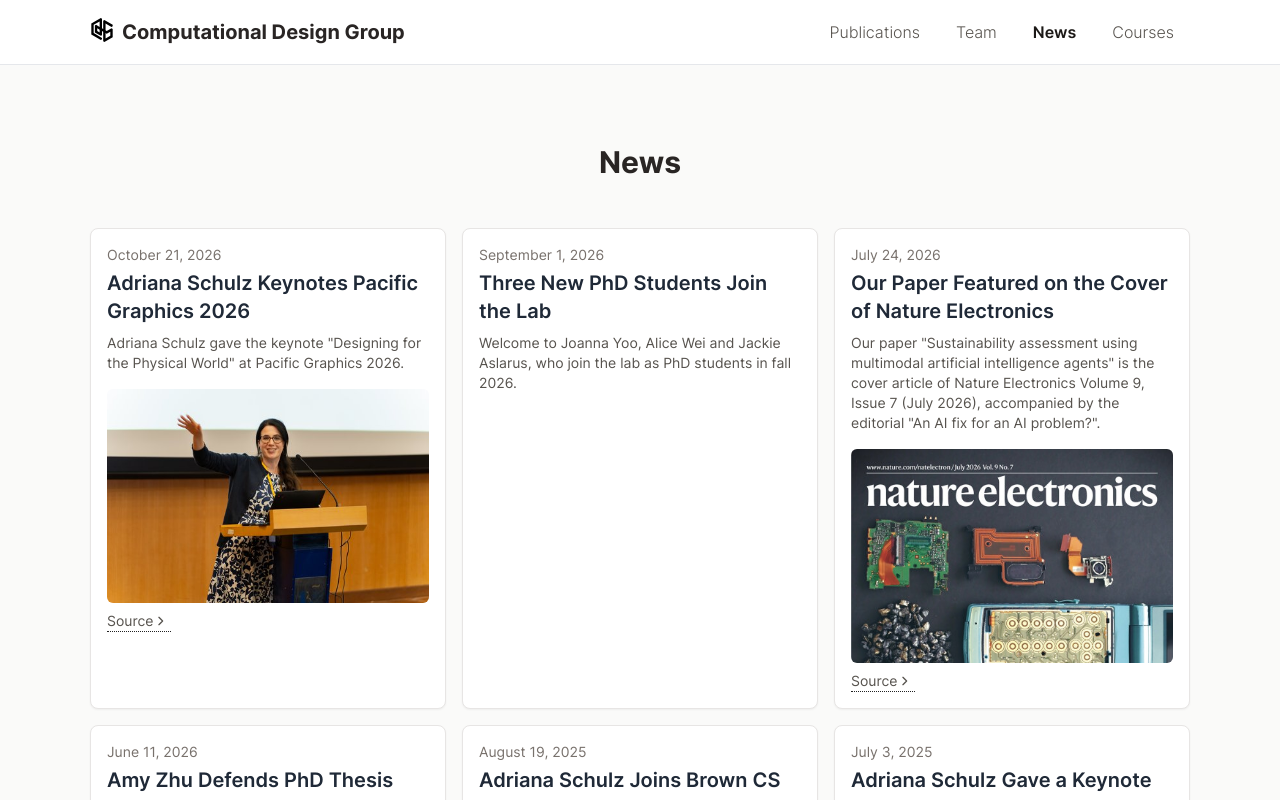
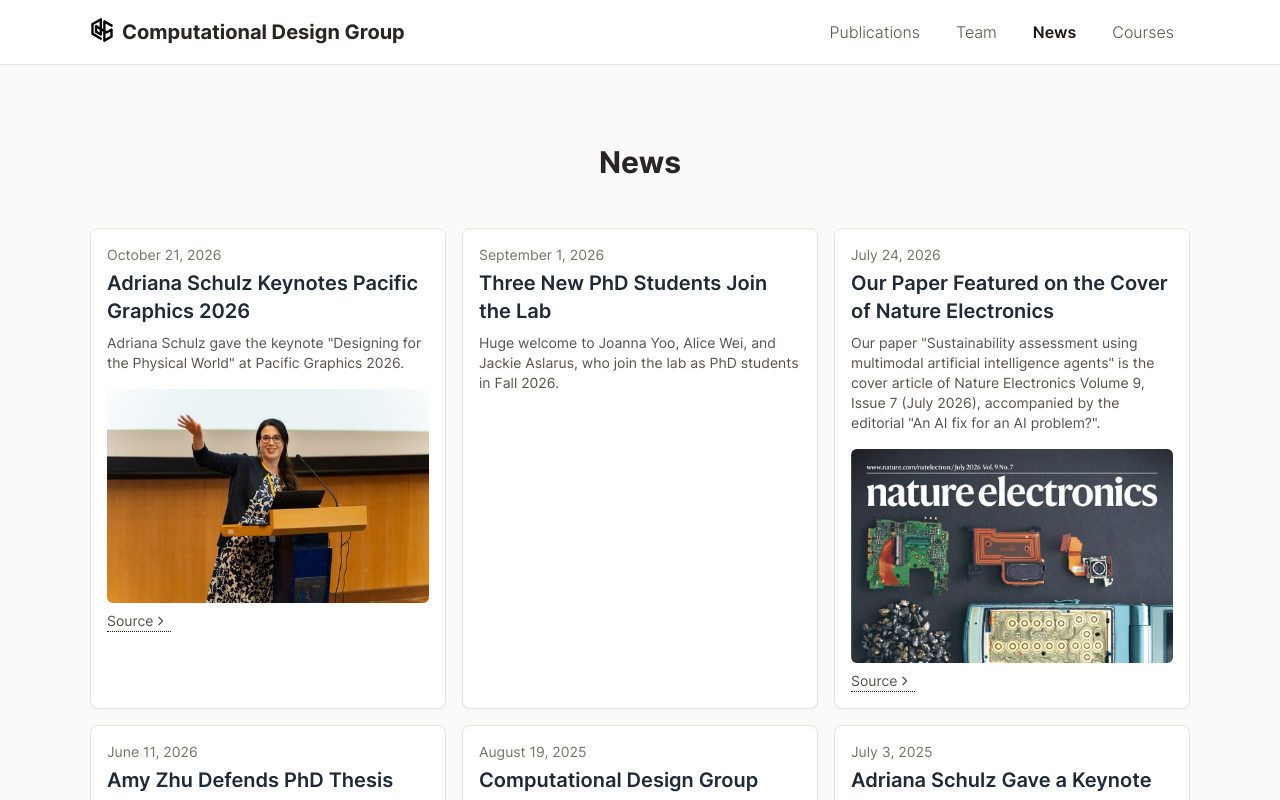
Before and after one commit to cdg-lab/cdg-website, a Next.js app: page /news in a window 1280 px wide. Shown: the top 800 px of the page. Built offline with nearby package versions, Linux system fonts and the light colour scheme.

Commit message:
fix: wording changes in news

```diff
--- a/src/data/news.ts
+++ b/src/data/news.ts
@@ -61,7 +61,7 @@ export const news: News[] = [
   },
   {
     date: new Date('2025-08-19'),
-    title: 'Adriana Schulz Joins Brown CS',
+    title: 'Computational Design Group moves to Brown CS',
     content:
       'Adriana Schulz has joined the Department of Computer Science at Brown University as an Associate Professor, moving from the University of Washington.',
     link: 'https://cs.brown.edu/news/2025/08/19/adriana-schulz-joins-brown-cs-as-associate-professor/',
@@ -85,7 +85,7 @@ export const news: News[] = [
     date: new Date('2026-09-01'),
     title: 'Three New PhD Students Join the Lab',
     content:
-      'Welcome to Joanna Yoo, Alice Wei and Jackie Aslarus, who join the lab as PhD students in fall 2026.',
+      'Huge welcome to Joanna Yoo, Alice Wei, and Jackie Aslarus, who join the lab as PhD students in Fall 2026.',
   },
   {
     date: new Date('2026-10-21'),
```
